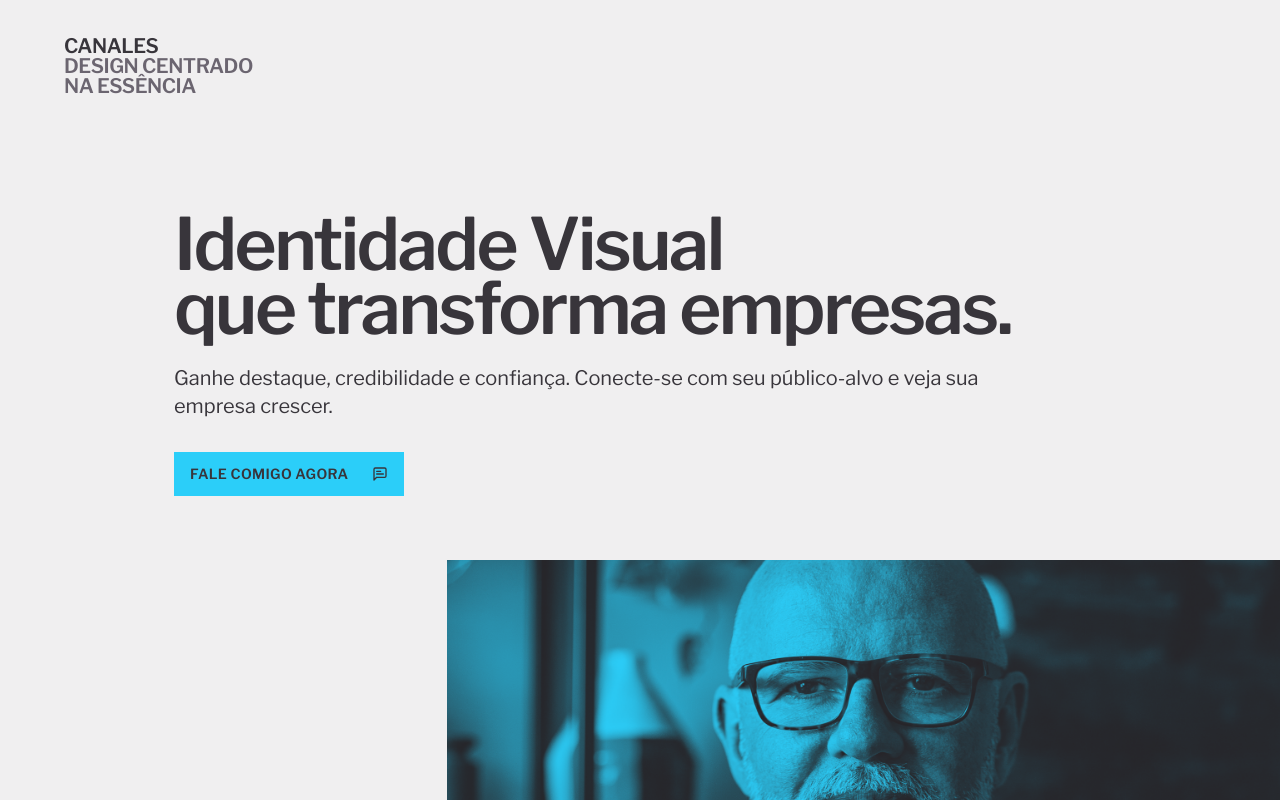
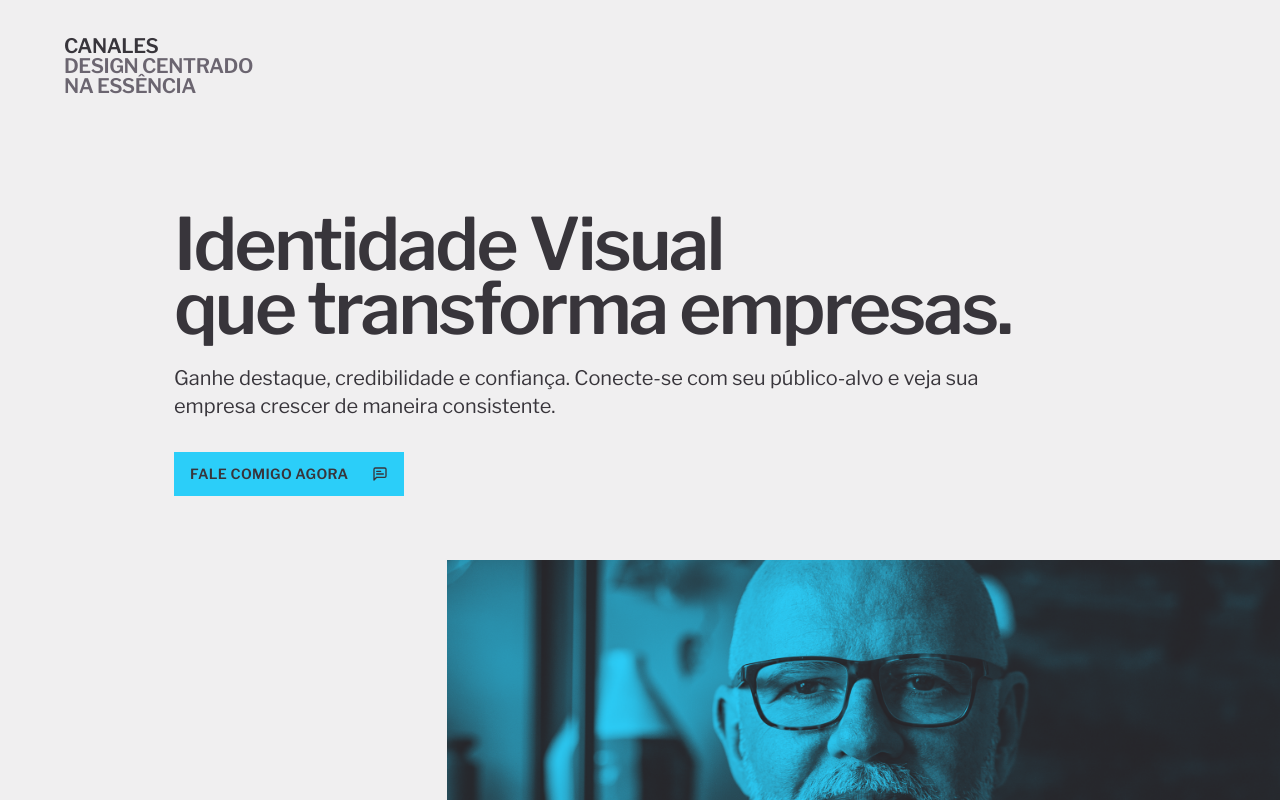
Before and after one commit to CanalesDesign/canales-design-lp-build, a Next.js app: page / in a window 1280 px wide. Shown: the top 800 px of the page. Built offline with nearby package versions, Linux system fonts and the light colour scheme.

Commit message:
Hero Section text change

```diff
--- a/data/hero-content.js
+++ b/data/hero-content.js
@@ -4,7 +4,7 @@ const HeroContent = [
   {
     id: 1,
     headline: "Identidade Visual que transforma empresas.",
-    body: "Ganhe destaque, credibilidade e confiança. Conecte-se com seu público-alvo e veja sua empresa crescer.",
+    body: "Ganhe destaque, credibilidade e confiança. Conecte-se com seu público-alvo e veja sua empresa crescer de maneira consistente.",
     cta: "fale comigo agora",
     path: "https://api.whatsapp.com/send?phone=5541997532248",
     rel: "noopener noreferrer",
```
